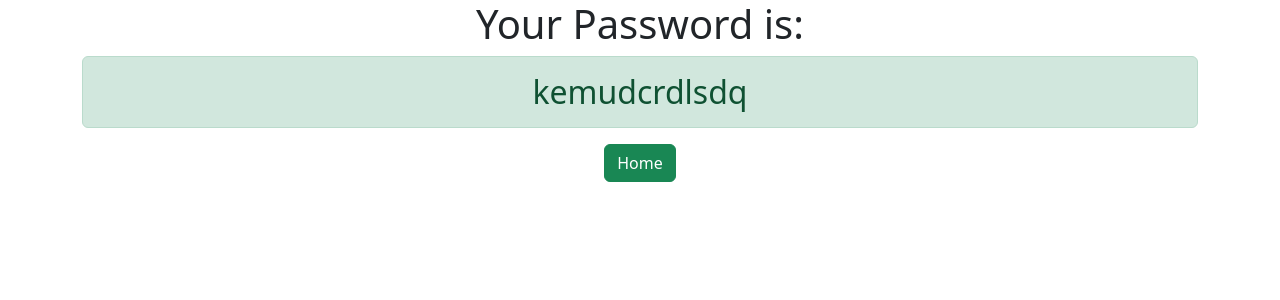
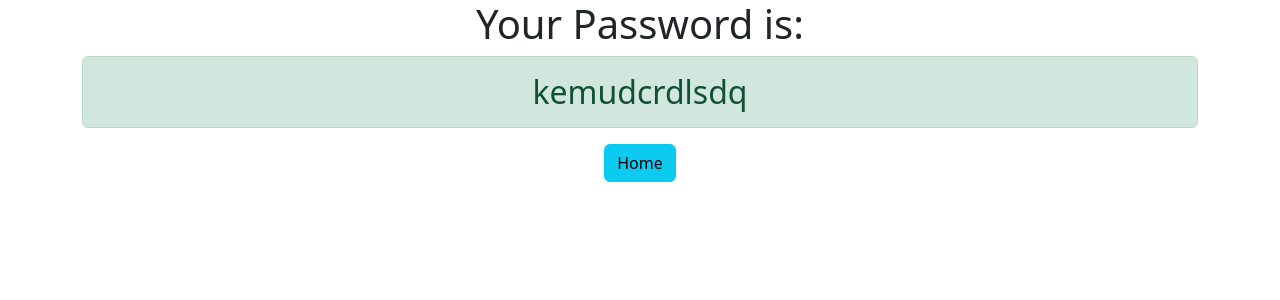
Before and after one commit to PchelentsovRoman/django4-password-generator, a Django app: page /password in a window 1280 px wide. Shown: the top 300 px of the page. Run offline with Django 4.2, Linux system fonts and the light colour scheme.

Commit message:
I made some tweaks

```diff
--- a/generator/templates/generator/password.html
+++ b/generator/templates/generator/password.html
@@ -2,5 +2,5 @@
 <div class="container text-center">
   <h1>Your Password is:</h1>
   <h2 class="alert alert-success">{{ password }}</h2>
-  <a href="{% url 'home' %}" class='btn btn-success'>Home</a>
+  <a href="{% url 'home' %}" class='btn btn-info'>Home</a>
 </div>
--- a/password_generator/settings.py
+++ b/password_generator/settings.py
@@ -20,7 +20,7 @@ BASE_DIR = Path(__file__).resolve().parent.parent
 # See https://docs.djangoproject.com/en/4.0/howto/deployment/checklist/
 
 # SECURITY WARNING: keep the secret key used in production secret!
-SECRET_KEY = 'django-insecure-7$%es#k%h=88h4(atg9bwz-1kqty#=p&)ix6^1pq_*!!5$mwmw'
+SECRET_KEY = 'django-insecure-7$%es#kfdg5%h=88h4(atg9bwz-1kqty#=p&)ix6^1pq_*!!5$mwmw'
 
 # SECURITY WARNING: don't run with debug turned on in production!
 DEBUG = True
```
